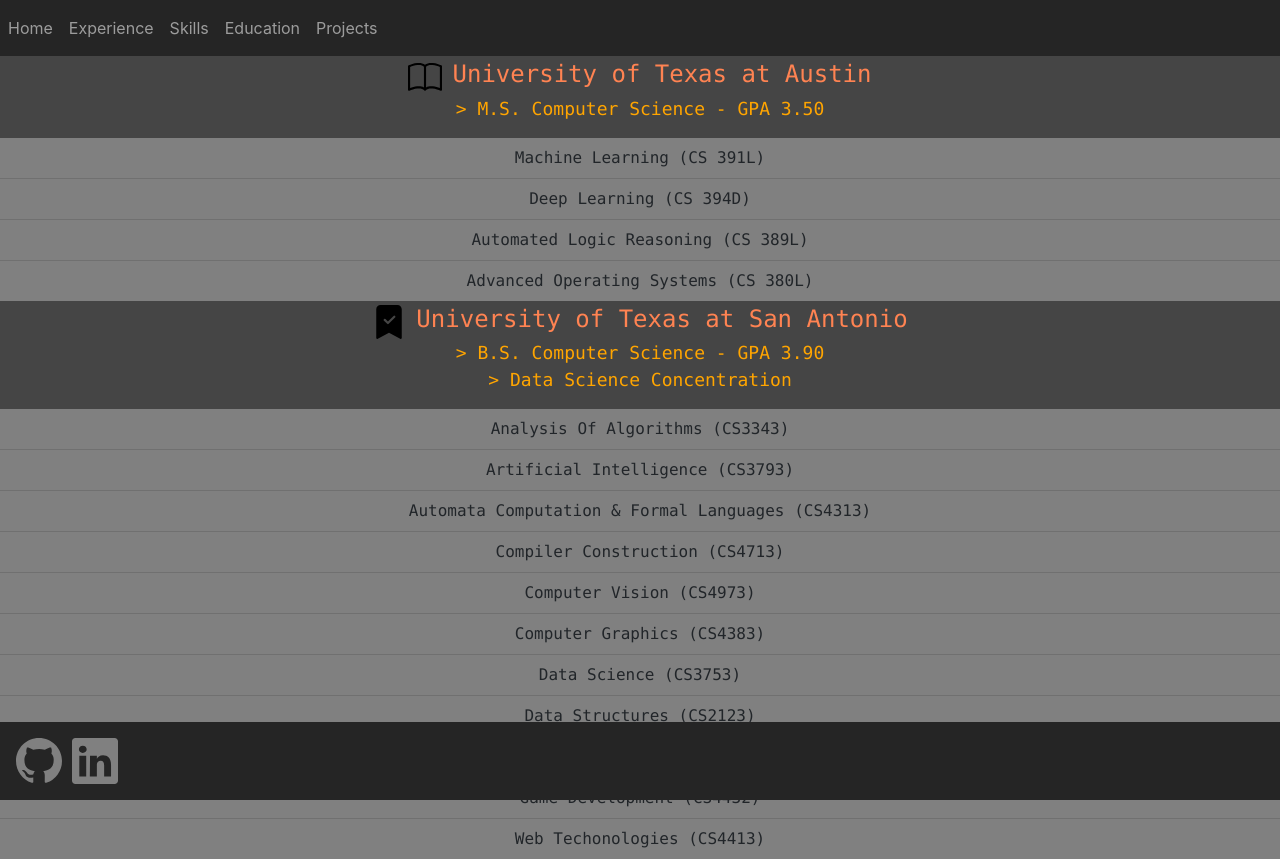
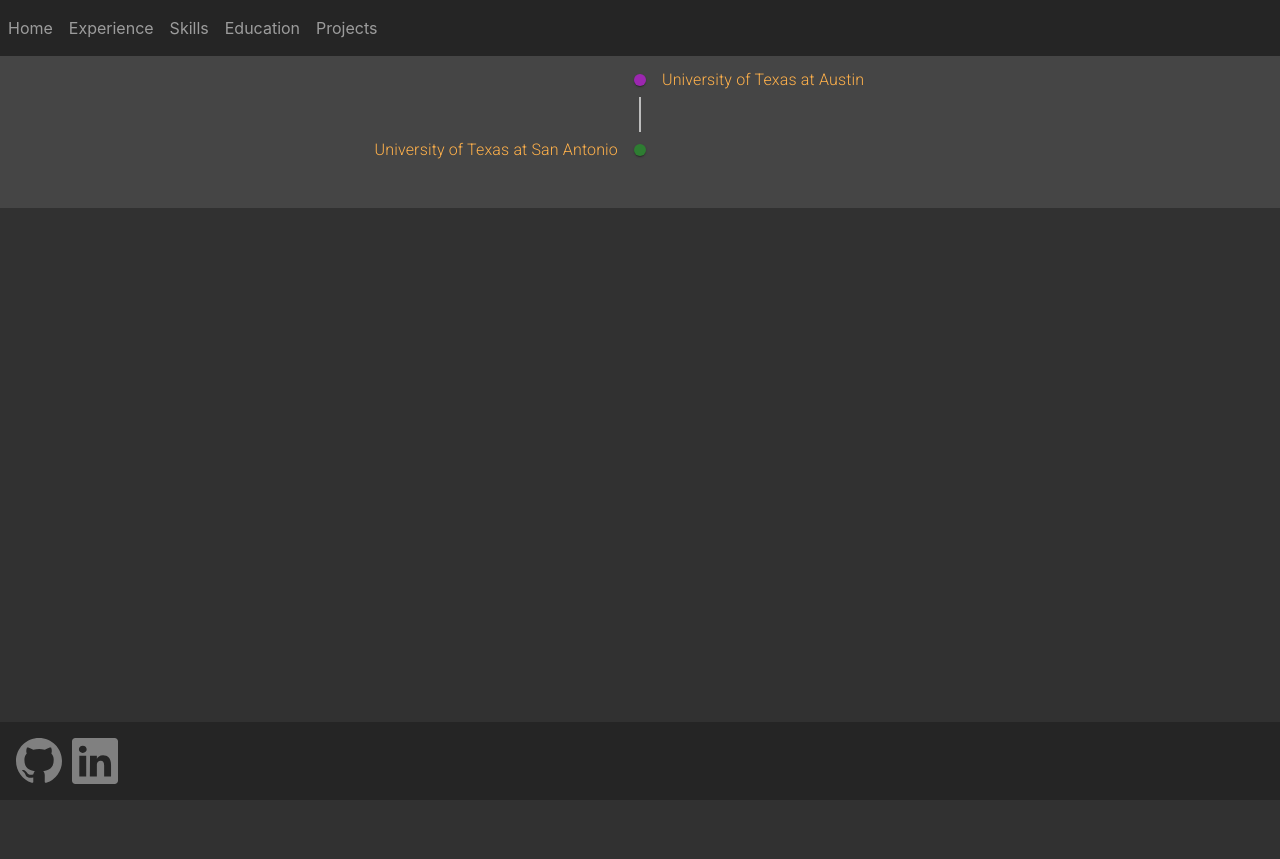
Before and after one commit to tsusdere/tsusdere.github.io, a React (Create React App) app: page /education in a window 1280 px wide. After the commit the page ends 800 px from the top, so only its background shows below. Built offline with nearby package versions, Linux system fonts and the light colour scheme.

Commit message:
education timeline

```diff
--- a/src/Pages/Education.js
+++ b/src/Pages/Education.js
@@ -1,99 +1,34 @@
 import React from "react";
+import { Typography } from "@material-ui/core";
+import {
+  Timeline,
+  TimelineItem,
+  TimelineSeparator,
+  TimelineDot,
+  TimelineConnector,
+  TimelineContent,
+} from "@mui/lab";
+import "@fontsource/roboto/300.css";
+import DeleteIcon from "@mui/icons-material/Delete";
 
 function Education() {
-  function UTSA() {
-    return (
-      <div>
-        <svg
-          xmlns="http://www.w3.org/2000/svg"
-          width="34"
-          height="34"
-          fill="black"
-          class="bi bi-bookmark-check-fill"
-          viewBox="0 0 16 16"
-        >
-          <path
-            fill-rule="evenodd"
-            d="M2 15.5V2a2 2 0 0 1 2-2h8a2 2 0 0 1 2 2v13.5a.5.5 0 0 1-.74.439L8 13.069l-5.26 2.87A.5.5 0 0 1 2 15.5zm8.854-9.646a.5.5 0 0 0-.708-.708L7.5 7.793 6.354 6.646a.5.5 0 1 0-.708.708l1.5 1.5a.5.5 0 0 0 .708 0l3-3z"
-          />
-        </svg>
-        <span style={{ fontSize: "x-large" }}>
-          University of Texas at San Antonio
-        </span>
-        <p style={{ fontSize: "large", color: "orange" }}>
-          > B.S. Computer Science - GPA 3.90
-          <br /> > Data Science Concentration
-        </p>
-        <ul class="list-group list-group-flush">
-          <li class="list-group-item" style={{ backgroundColor: "grey" }}>
-            Analysis Of Algorithms (CS3343)
-          </li>
-          <li class="list-group-item" style={{ backgroundColor: "grey" }}>
-            Artificial Intelligence (CS3793)
-          </li>
-          <li class="list-group-item" style={{ backgroundColor: "grey" }}>
-            Automata Computation & Formal Languages (CS4313)
-          </li>
-          <li class="list-group-item" style={{ backgroundColor: "grey" }}>
-            Compiler Construction (CS4713)
-          </li>
-          <li class="list-group-item" style={{ backgroundColor: "grey" }}>
-            Computer Vision (CS4973)
-          </li>
-          <li class="list-group-item" style={{ backgroundColor: "grey" }}>
-            Computer Graphics (CS4383)
-          </li>
-          <li class="list-group-item" style={{ backgroundColor: "grey" }}>
-            Data Science (CS3753)
-          </li>
-          <li class="list-group-item" style={{ backgroundColor: "grey" }}>
-            Data Structures (CS2123)
-          </li>
-          <li class="list-group-item" style={{ backgroundColor: "grey" }}>
-            Database Systems (CS3743)
-          </li>
-          <li class="list-group-item" style={{ backgroundColor: "grey" }}>
-            Game Development (CS4432)
-          </li>
-          <li class="list-group-item" style={{ backgroundColor: "grey" }}>
-            Web Techonologies (CS4413)
-          </li>
-        </ul>
-      </div>
-    );
-  }
-
   return (
     <div className="education">
-      <svg
-        xmlns="http://www.w3.org/2000/svg"
-        width="34"
-        height="34"
-        fill="black"
-        class="bi bi-book"
-        viewBox="0 0 16 16"
-      >
-        <path d="M1 2.828c.885-.37 2.154-.769 3.388-.893 1.33-.134 2.458.063 3.112.752v9.746c-.935-.53-2.12-.603-3.213-.493-1.18.12-2.37.461-3.287.811V2.828zm7.5-.141c.654-.689 1.782-.886 3.112-.752 1.234.124 2.503.523 3.388.893v9.923c-.918-.35-2.107-.692-3.287-.81-1.094-.111-2.278-.039-3.213.492V2.687zM8 1.783C7.015.936 5.587.81 4.287.94c-1.514.153-3.042.672-3.994 1.105A.5.5 0 0 0 0 2.5v11a.5.5 0 0 0 .707.455c.882-.4 2.303-.881 3.68-1.02 1.409-.142 2.59.087 3.223.877a.5.5 0 0 0 .78 0c.633-.79 1.814-1.019 3.222-.877 1.378.139 2.8.62 3.681 1.02A.5.5 0 0 0 16 13.5v-11a.5.5 0 0 0-.293-.455c-.952-.433-2.48-.952-3.994-1.105C10.413.809 8.985.936 8 1.783z" />
-      </svg>
-      <span style={{ fontSize: "x-large" }}>University of Texas at Austin</span>
-      <p style={{ fontSize: "large", color: "orange" }}>
-        > M.S. Computer Science - GPA 3.50
-      </p>
-      <ul class="list-group list-group-flush">
-        <li class="list-group-item" style={{ backgroundColor: "grey" }}>
-          Machine Learning (CS 391L)
-        </li>
-        <li class="list-group-item" style={{ backgroundColor: "grey" }}>
-          Deep Learning (CS 394D)
-        </li>
-        <li class="list-group-item" style={{ backgroundColor: "grey" }}>
-          Automated Logic Reasoning (CS 389L)
-        </li>
-        <li class="list-group-item" style={{ backgroundColor: "grey" }}>
-          Advanced Operating Systems (CS 380L)
-        </li>
-      </ul>
-      <UTSA />
+      <Timeline position="alternate">
+        <TimelineItem>
+          <TimelineSeparator>
+            <TimelineDot color="secondary" />
+            <TimelineConnector />
+          </TimelineSeparator>
+          <TimelineContent>University of Texas at Austin</TimelineContent>
+        </TimelineItem>
+        <TimelineItem>
+          <TimelineSeparator>
+            <TimelineDot color="success" />
+          </TimelineSeparator>
+          <TimelineContent>University of Texas at San Antonio</TimelineContent>
+        </TimelineItem>
+      </Timeline>
     </div>
   );
 }
--- a/src/index.css
+++ b/src/index.css
@@ -36,7 +36,7 @@
 }
 
 .education {
-  color: rgb(255, 131, 82);
+  color: rgb(255, 177, 75);
   background-color: rgba(71, 71, 71, 0.918);
   text-align: center;
   font-family: source-code-pro, Menlo, Monaco, Consolas, "Courier New",
```
Also changed, not shown: package.json (+7 -0 lines), 2 other files (tests, documents, lock files or other folders).
